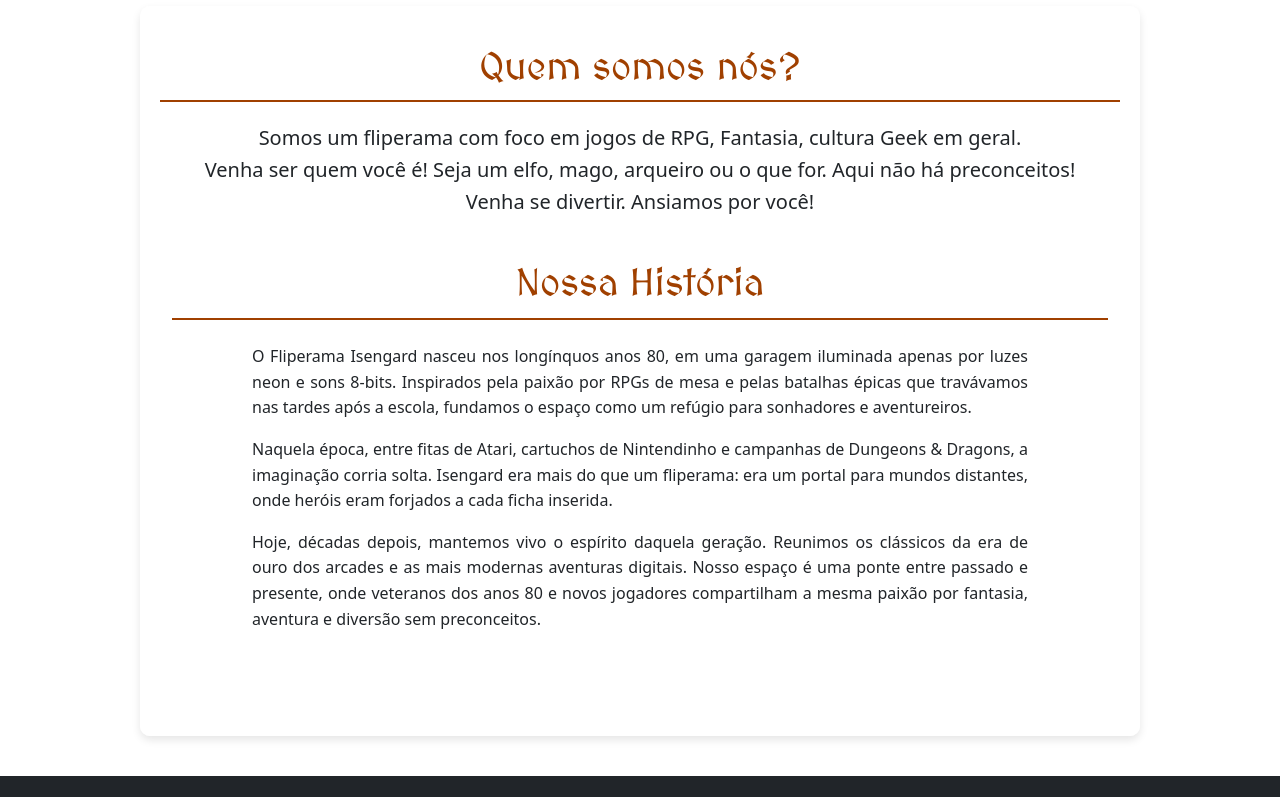
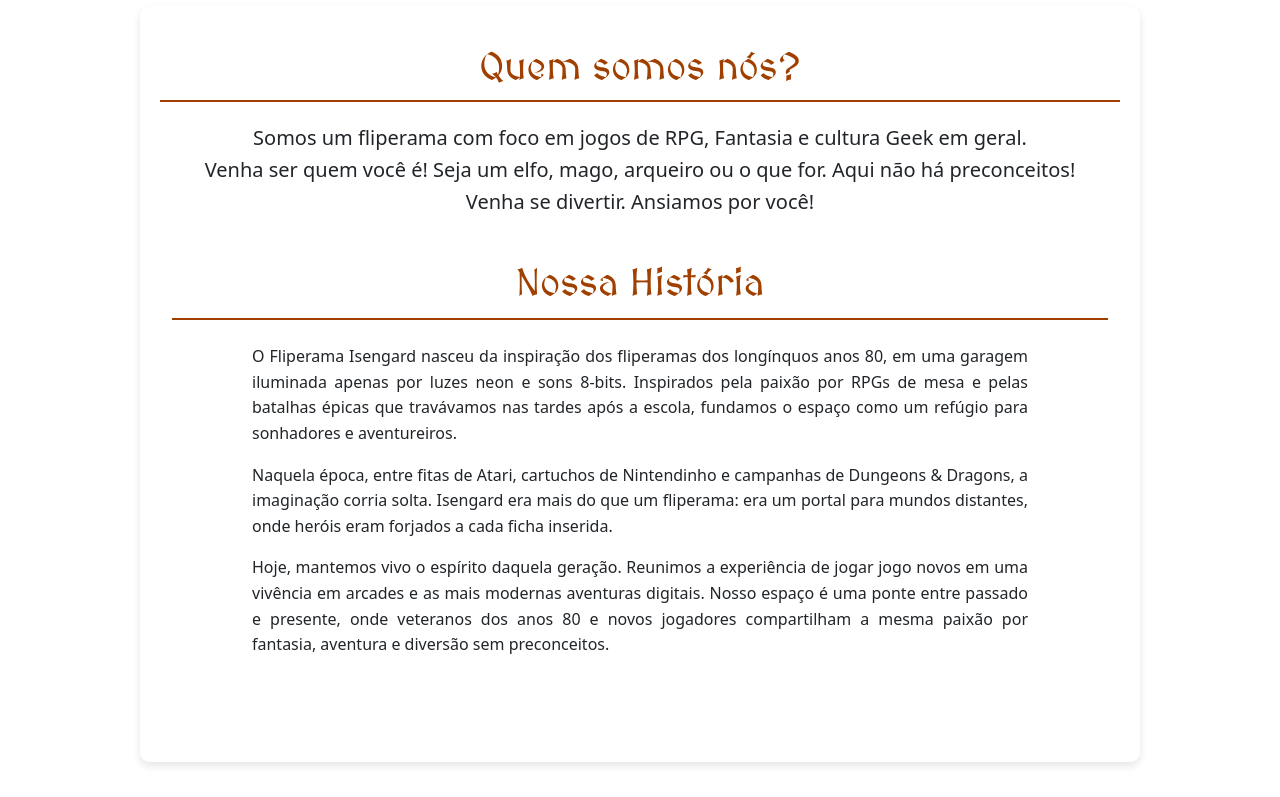
Before and after one commit to renanballock/Fliperama-Isengard, a plain HTML site: page Fliperama Isengard/inicio.html in a window 1280 px wide. Shown: the part 790-1587 px from the top of the page. Drawn offline with nearby package versions, Linux system fonts and the light colour scheme.

Commit message:
atualização

```diff
--- a/Fliperama Isengard/inicio.html
+++ b/Fliperama Isengard/inicio.html
@@ -54,7 +54,7 @@
         <div class="h4 pb-2 mb-4 text-danger text-center">
             Quem somos nós?
         </div>
-        <h5 class="text-center">Somos um fliperama com foco em jogos de RPG, Fantasia, cultura Geek em geral.</h5>
+        <h5 class="text-center">Somos um fliperama com foco em jogos de RPG, Fantasia e cultura Geek em geral.</h5>
         <h5 class="text-center">Venha ser quem você é! Seja um elfo, mago, arqueiro ou o que for. Aqui não há preconceitos!</h5>
         <h5 class="text-center">Venha se divertir. Ansiamos por você!</h5>
 
@@ -65,13 +65,13 @@
             <div class="row justify-content-center">
                 <div class="col-md-10">
                     <p class="text-justify">
-                        O Fliperama Isengard nasceu nos longínquos anos 80, em uma garagem iluminada apenas por luzes neon e sons 8-bits. Inspirados pela paixão por RPGs de mesa e pelas batalhas épicas que travávamos nas tardes após a escola, fundamos o espaço como um refúgio para sonhadores e aventureiros.
+                        O Fliperama Isengard nasceu da inspiração dos fliperamas dos longínquos anos 80, em uma garagem iluminada apenas por luzes neon e sons 8-bits. Inspirados pela paixão por RPGs de mesa e pelas batalhas épicas que travávamos nas tardes após a escola, fundamos o espaço como um refúgio para sonhadores e aventureiros.
                     </p>
                     <p class="text-justify">
                         Naquela época, entre fitas de Atari, cartuchos de Nintendinho e campanhas de Dungeons & Dragons, a imaginação corria solta. Isengard era mais do que um fliperama: era um portal para mundos distantes, onde heróis eram forjados a cada ficha inserida.
                     </p>
                     <p class="text-justify">
-                        Hoje, décadas depois, mantemos vivo o espírito daquela geração. Reunimos os clássicos da era de ouro dos arcades e as mais modernas aventuras digitais. Nosso espaço é uma ponte entre passado e presente, onde veteranos dos anos 80 e novos jogadores compartilham a mesma paixão por fantasia, aventura e diversão sem preconceitos.
+                        Hoje, mantemos vivo o espírito daquela geração. Reunimos a experiência de jogar jogo novos em uma vivência em arcades e as mais modernas aventuras digitais. Nosso espaço é uma ponte entre passado e presente, onde veteranos dos anos 80 e novos jogadores compartilham a mesma paixão por fantasia, aventura e diversão sem preconceitos.
                     </p>
                 </div>
             </div>
--- a/Fliperama Isengard/login.css
+++ b/Fliperama Isengard/login.css
@@ -184,7 +184,7 @@ button:hover {
     border: none; /* Removido border: 2px solid black; para usar a sombra */
 }
 
-.info-desconto { /* Nova classe para o box de informações */
+.info { /* Nova classe para o box de informações */
     width: 100%;
     max-width: 600px; /* Mesma largura máxima do formulário para alinhamento */
     height: auto; /* Altura automática para o conteúdo */
```
Also changed, not shown: Fliperama Isengard/login.html (+1 -1 lines), Fliperama Isengard/eldenringcapa.png, Fliperama Isengard/shadowofmordor.png.
